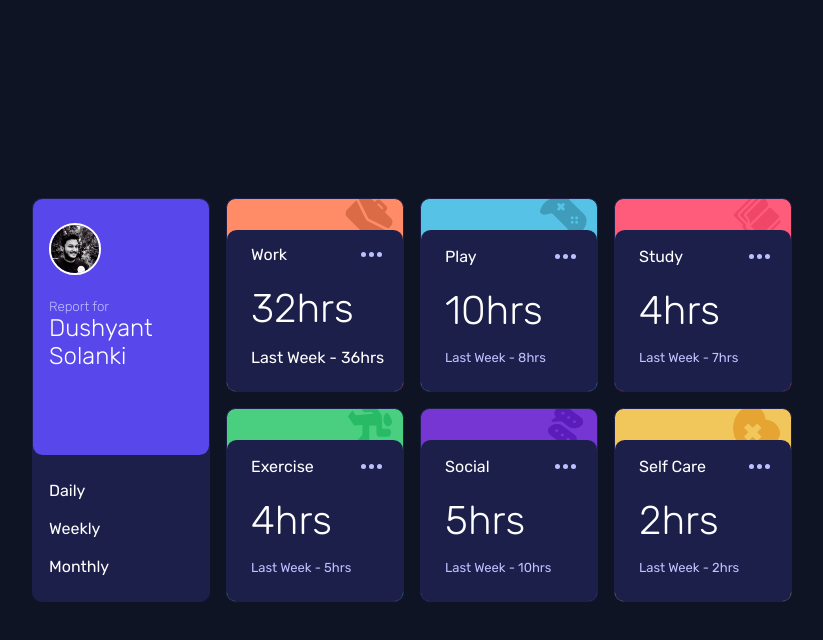
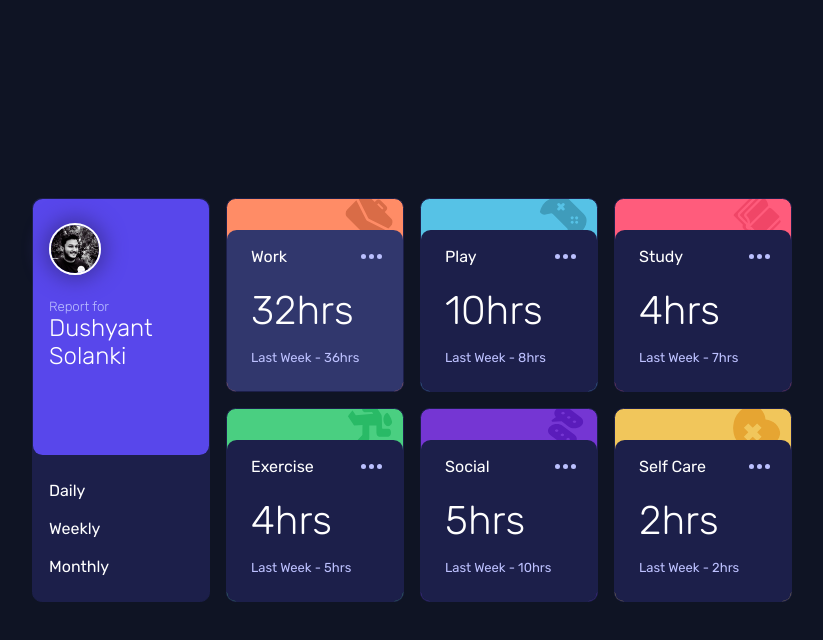
Before and after one commit to dushyantsolanki/time-tracking-dashboard-main, a plain HTML site: page index.html in a window 1280 px wide. In both pictures the pointer is over the element 543 px from the left and 318 px from the top of the page. Shown: the whole page, without its empty margins (228-1051 px from the left). Drawn offline with Linux system fonts and the light colour scheme.

Commit message:
For Desktop Desgine Complet

```diff
--- a/index.html
+++ b/index.html
@@ -69,7 +69,7 @@
         </div>
 
         <div class="record">
-          Last Week - 36hrs
+          <p>Last Week - 36hrs</p>
         </div>
 
       </div>
--- a/style.css
+++ b/style.css
@@ -22,12 +22,11 @@ body {
 .ox {
   height: 12rem;
   width: 11rem;
-  border: 0.001px solid hsl(235, 46%, 20%) ;
+  border: 0.001px solid hsl(235, 46%, 20%);
   border-radius: 0.6rem;
   background-color: hsl(235, 46%, 20%);
   color: white;
 }
-
 .oy {
   height: auto;
   background-color: hsl(235, 46%, 20%);
@@ -49,6 +48,7 @@ img {
   width: 3rem;
   border-radius: 50%;
   border: 2px solid white;
+  box-shadow: 0px 0px 20px 5px rgb(64, 51, 167);
 }
 
 .duration-range {
@@ -102,6 +102,7 @@ h5 {
   background-color: hsl(43, 84%, 65%);
 }
 .sub {
+  box-shadow: none;
   border: none;
   margin: -0.3rem 0 0 7.4rem;
 }
@@ -125,6 +126,12 @@ svg:hover {
   flex-direction: column;
   row-gap: 2rem;
 }
+.text:hover{
+  cursor: pointer;
+  background-color:hsl(234, 38%, 31%);
+  transition: ease-in 0.2s;
+}
+
 
 .up1,
 .hour,
@@ -169,14 +176,3 @@ h2 {
   margin: -0.7rem 0 -1rem 0;
   font-size: 2.5rem;
 }
-
-/* .item3 {
-}
-.item4 {
-}
-
-.item5 {
-}
-
-.item6 {
-} */
```
